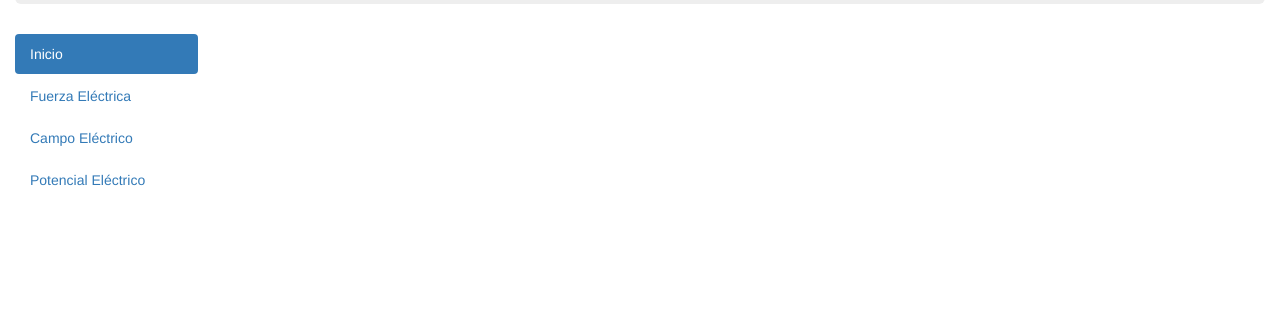
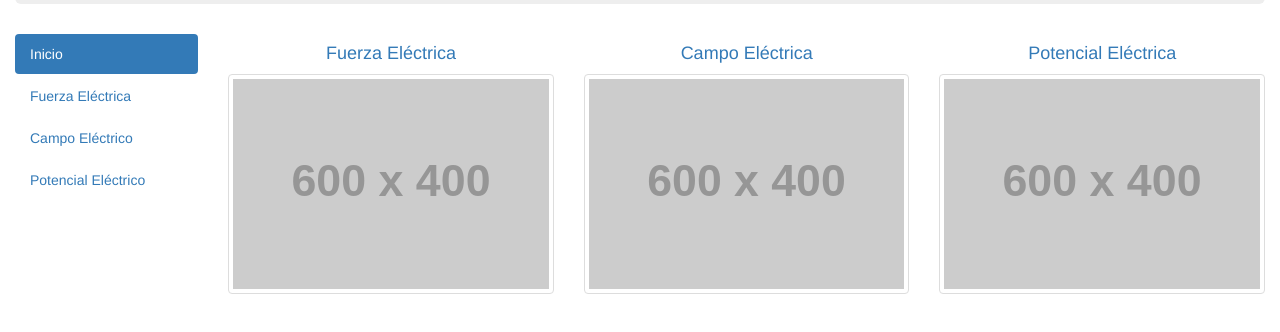
Before and after one commit to dluciano/FisicaIII, a plain HTML site: page index.html in a window 1280 px wide. Shown: the part 236-568 px from the top of the page. Drawn offline with nearby package versions, Linux system fonts and the light colour scheme; placeholder pictures from the web are drawn by us.

Commit message:
More shit content. Just filling blank space

```diff
--- a/index.html
+++ b/index.html
@@ -33,10 +33,28 @@
                 </ul>
             </div>
             <div class="col-md-10">
-
-
-
-
+                <!--This home page will be in a separated home.html file and will be loaed dynamically-->
+                <div class="row clearfix">
+                    <div class="col-md-4">
+                        <a href="">
+                            <h4 class="text-center">Fuerza Eléctrica</h4>
+                            <img src="http://dummyimage.com/600x400/000/fff" alt="Fuerza Eléctrica" class="img-thumbnail">
+                        </a>
+                    </div>
+                    <div class="col-md-4">
+                        <a href="">
+                            <h4 class="text-center">Campo Eléctrica</h4>
+                            <img src="http://dummyimage.com/600x400/000/fff" alt="Fuerza Eléctrica" class="img-thumbnail">
+                        </a>
+                    </div>
+                    <div class="col-md-4">
+                        <a href="">
+                            <h4 class="text-center">Potencial Eléctrica</h4>
+                            <img src="http://dummyimage.com/600x400/000/fff" alt="Fuerza Eléctrica" class="img-thumbnail">
+                        </a>
+                    </div>
+                </div>
+                <!---->
             </div>
         </div>
     </div>
```
